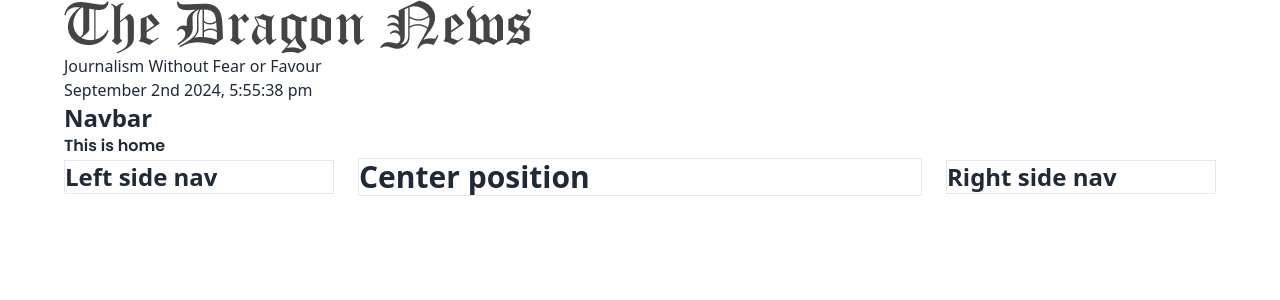
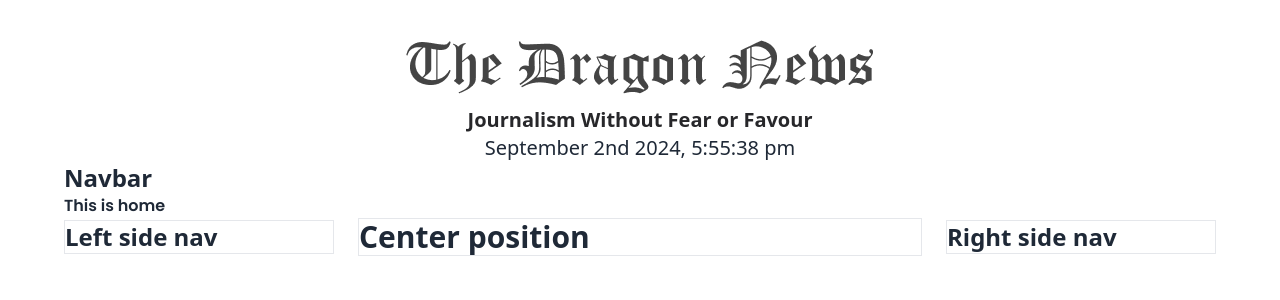
Before and after one commit to rifu28/dragon-auth, a React (Vite) app: page / in a window 1280 px wide. Shown: the top 300 px of the page. Built offline with nearby package versions, Linux system fonts and the light colour scheme.

Commit message:
notun din

```diff
--- a/src/Header.jsx
+++ b/src/Header.jsx
@@ -3,10 +3,12 @@ import moment from "moment";
 
 const Header = () => {
   return (
-    <div>
-      <img src={logo} alt="" />
-      <p>Journalism Without Fear or Favour</p>
-      <p> {moment().format("MMMM Do YYYY, h:mm:ss a")} </p>
+    <div className="text-center mt-10">
+      <img className="mx-auto mb-3" src={logo} alt="" />
+      <p className="text-xl font-semibold text-zinc-800">
+        Journalism Without Fear or Favour
+      </p>
+      <p className="text-xl"> {moment().format("MMMM Do YYYY, h:mm:ss a")} </p>
     </div>
   );
 };
```
